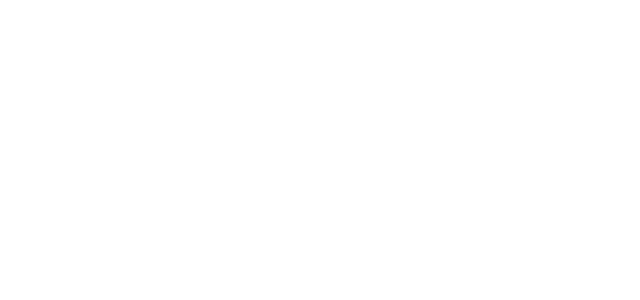
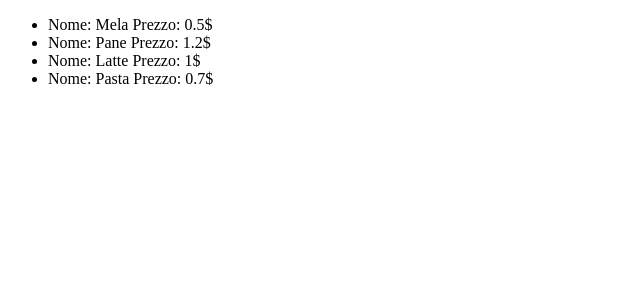
Before and after one commit to christianzaboli/ex-react-usereducer-spesa, a React (Vite) app: page / in a window 1280 px wide. Shown: the top 300 px of the page, without its empty margins (0-640 px from the left). Built offline with nearby package versions, Linux system fonts and the light colour scheme.

Commit message:
milestone 1

```diff
--- a/src/App.jsx
+++ b/src/App.jsx
@@ -7,7 +7,21 @@
   { name: "Pasta", price: 0.7 },
 ];
 function App() {
-  return <></>;
+  return (
+    <>
+      <main>
+        <ul>
+          {products.map((p) => {
+            return (
+              <li>
+                Nome: {p.name} Prezzo: {p.price}$
+              </li>
+            );
+          })}
+        </ul>
+      </main>
+    </>
+  );
 }
 
 export default App;
```
